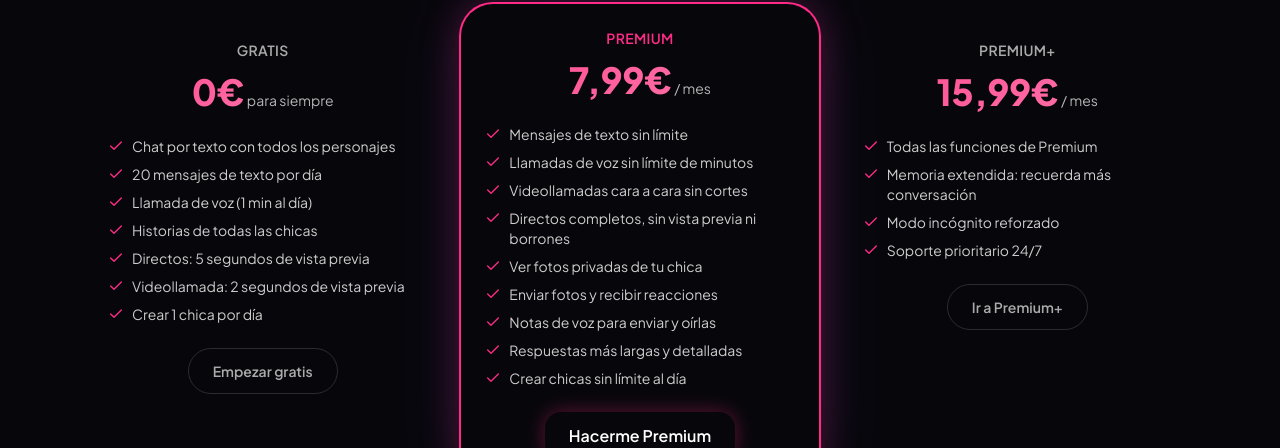
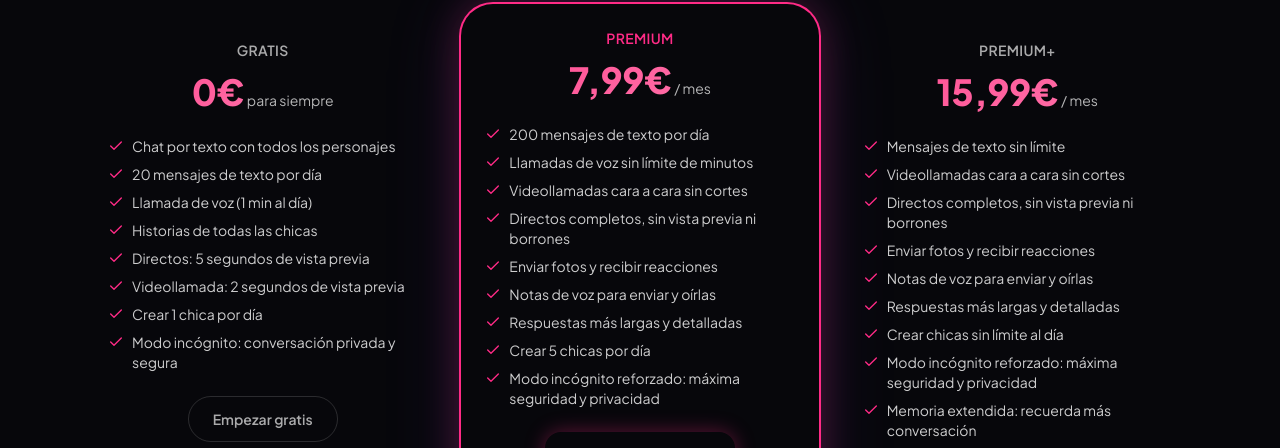
Before and after one commit to 3737631/luciaia, a Next.js app: page /luciaia/premium in a window 1280 px wide. Shown: the part 504-952 px from the top of the page. Built offline with nearby package versions, Linux system fonts and the light colour scheme; no server answers.

Commit message:
fix: premium incluye 200 msgs/dia y limites altos, modo incognito en todos los planes, solo Premium+ es ilimitado, quitar 'ver fotos privadas'

```diff
--- a/src/app/premium/page.tsx
+++ b/src/app/premium/page.tsx
@@ -26,6 +26,7 @@ const plans = [
       "Directos: 5 segundos de vista previa",
       "Videollamada: 2 segundos de vista previa",
       "Crear 1 chica por día",
+      "Modo incógnito: conversación privada y segura",
     ],
     cta: "Empezar gratis",
     href: "/girls",
@@ -39,15 +40,15 @@ const plans = [
     period: "/ mes",
     highlight: true,
     features: [
-      "Mensajes de texto sin límite",
+      "200 mensajes de texto por día",
       "Llamadas de voz sin límite de minutos",
       "Videollamadas cara a cara sin cortes",
       "Directos completos, sin vista previa ni borrones",
-      "Ver fotos privadas de tu chica",
       "Enviar fotos y recibir reacciones",
       "Notas de voz para enviar y oírlas",
       "Respuestas más largas y detalladas",
-      "Crear chicas sin límite al día",
+      "Crear 5 chicas por día",
+      "Modo incógnito reforzado: máxima seguridad y privacidad",
     ],
     cta: "Hacerme Premium",
     href: "/girls",
@@ -61,9 +62,15 @@ const plans = [
     period: "/ mes",
     highlight: false,
     features: [
-      "Todas las funciones de Premium",
+      "Mensajes de texto sin límite",
+      "Videollamadas cara a cara sin cortes",
+      "Directos completos, sin vista previa ni borrones",
+      "Enviar fotos y recibir reacciones",
+      "Notas de voz para enviar y oírlas",
+      "Respuestas más largas y detalladas",
+      "Crear chicas sin límite al día",
+      "Modo incógnito reforzado: máxima seguridad y privacidad",
       "Memoria extendida: recuerda más conversación",
-      "Modo incógnito reforzado",
       "Soporte prioritario 24/7",
     ],
     cta: "Ir a Premium+",
```
